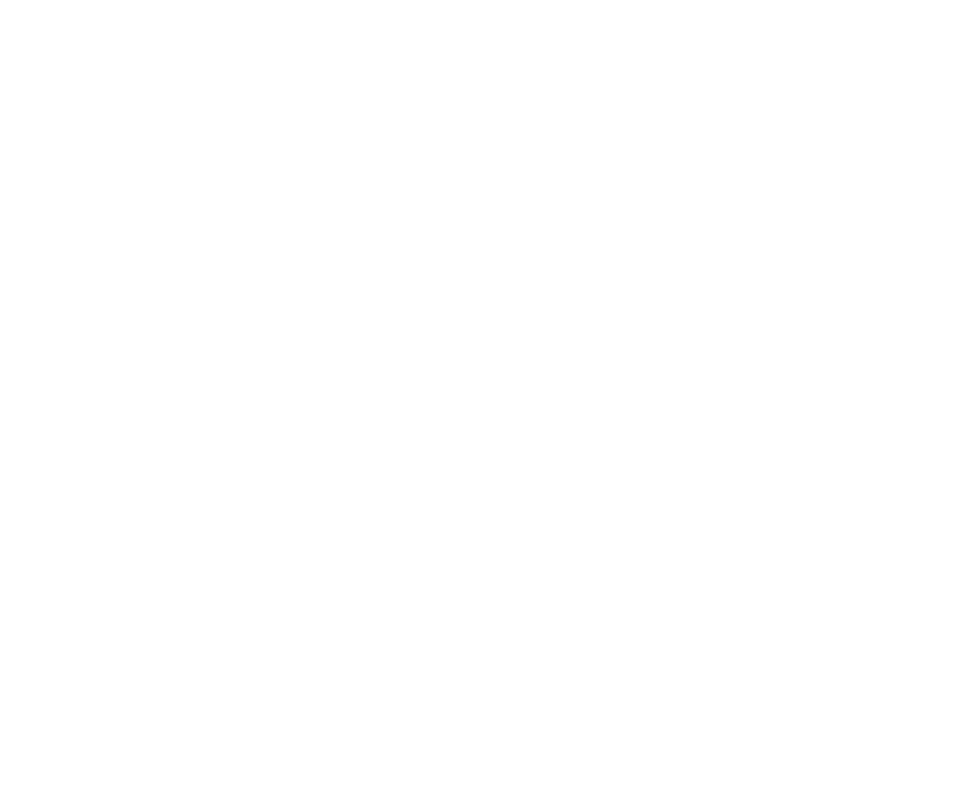
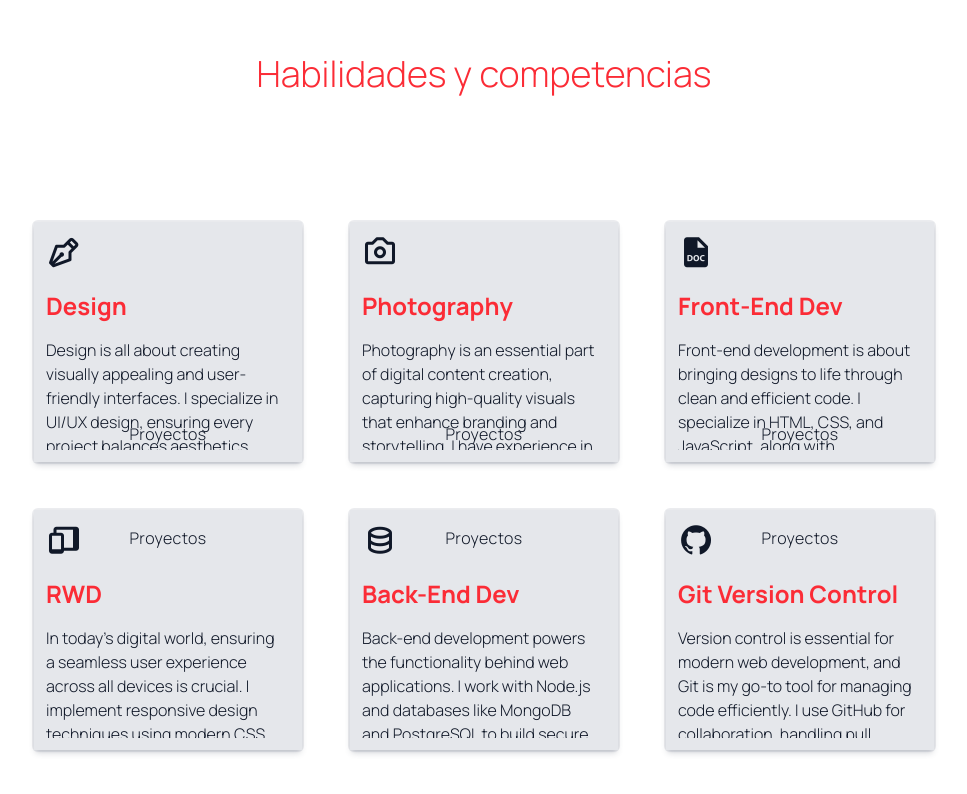
Before and after one commit to fgp4321/Portfolio, a React (Vite) app: page / in a window 1280 px wide. Shown: the part 798-1592 px from the top of the page, without its empty margins (156-1123 px from the left). Before the commit the page ends 800 px from the top, so only its background shows below. Built offline with nearby package versions, Linux system fonts and the light colour scheme.

Commit message:
empezando seccion de proyectos y habilidades

```diff
--- a/src/App.jsx
+++ b/src/App.jsx
@@ -1,5 +1,7 @@
 import { React } from "react";
 import Hero from "./components/Hero";
+import Services from "./components/Services";
+
 import { ThemeProvider } from "./context/ThemeContext";
 
 const App = () => {
@@ -7,6 +9,7 @@
     <ThemeProvider>
       <div className="min-h-screen bg-white dark:bg-gray-900 text-red-500 dark:text-yellow-500 transition-colors duration-500">
         <Hero />
+        <Services />
       </div>
     </ThemeProvider>
     )
--- /dev/null
+++ b/src/components/Services.jsx
@@ -0,0 +1,30 @@
+import React from 'react'
+import { skillCards } from '../data/index'
+
+const Services = () => {
+    const getPositionClass = (card) => {
+        const position = card.hoverPosition.large
+        return position == "bottom" ? "bottom-0" : "top-0"
+    }
+  return (
+    <div className='min-h-screen flex flex-col justify-center items-center px-4 xl:py-0 py-10'>
+      <h2 className='text-4xl font-light mb-32 xl:mt-0 mt-12'>Habilidades y competencias</h2>
+      <div className='w-full xl:w-[900px] lg:w-[800px] md:w-[600px] grid lg:grid-cols-3 grid-cols-1 lg:gap-12 gap-18 xl:mb-0 mb-16'>
+        {skillCards.map((card, index) => (
+            <div key={index} className='lg:max-w-[280px] md:max-w-w[400px] max-w-[320px] w-full mx-auto rounded-sm ring-2 ring-gray-400/20 shadow-md shadow-gray-700/20 relative'>
+                <div className='p-3 bg-gray-200 dark:bg-gray-800 transition-colors duration-500'>
+                    <i className={`${card.icon} md:text-4xl text-3xl text-gray-900 dark:text-white transition-colors duration-500`}></i>
+                    <h3 className='md:text-2xl text-xl font-bold my-4 text-red-500 dark:text-yellow-500 transition-colors duration-500'>{card.title}</h3>
+                    <p className='text-gray-900 dark:text-white md:h-28 h-24 md:text-base text-sm font-light overflow-y-auto custom-scrollbar pr-2 transition-colors duration-500'>{card.description}</p>
+                </div>
+                <div className={`w-full absolute left-0 ${getPositionClass(card)} flex flex-col gap-y-5 py-4`}>
+                    <h2 className='text-2-xl text-center text-gray-900 dark:text-white font-light tracking-wide'>Proyectos</h2>
+                </div>
+            </div>
+        ))}
+      </div>
+    </div>
+  )
+}
+
+export default Services
```
